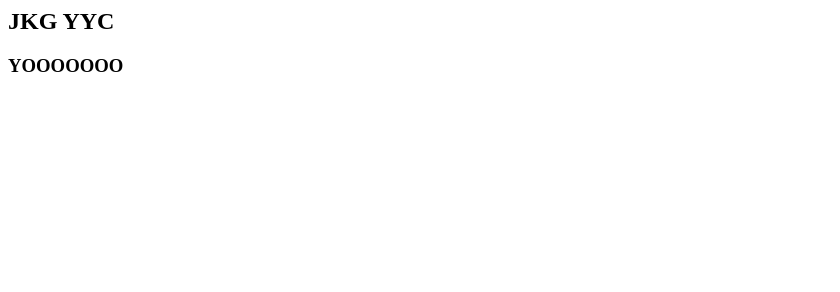
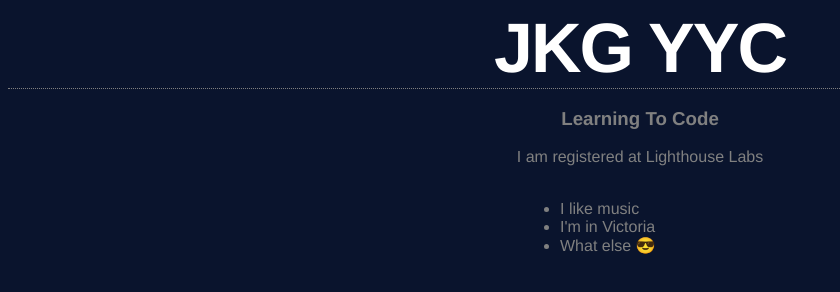
Before and after one commit to jkgyyc/jkgyyc.github.io, a plain HTML site: page index.html in a window 1280 px wide. Shown: the whole page, without its empty margins (0-840 px from the left). Drawn offline with Linux system fonts and the light colour scheme.

Commit message:
added style and list

```diff
--- a/index.html
+++ b/index.html
@@ -1,9 +1,36 @@
 <html>
 <head>
 	<title>JKG YYC</title>
+	<style type="text/css">
+		body{
+			background-color: rgba(10, 20, 45, 11);
+			color: grey;
+			text-align: center;
+			font-family: "Helvetica Neue", Helvetica, Arial, sans-serif;
+		}
+		h2{
+			font-size: 70px;
+			letter-spacing: -2px;
+			margin-bottom: 0;
+			color: white;
+			border-bottom: 1px dotted grey;
+		}
+		ul{
+			width: 200px;
+			text-align: left;
+			margin: 0 auto;
+		}
+	</style>
 </head>
 <body>
 	<h2>JKG YYC</h2>
-	<h3>YOOOOOOO</h3>
+	<h3>Learning To Code</h3>
+	<p>I am registered at Lighthouse Labs</p>
+	<br />
+	<ul>
+		<li>I like music</li>
+		<li>I'm in Victoria</li>
+		<li>What else <span class="smiley">&#128526;</span></li>
+	</ul>
 </body>
 </html>
```
Also changed, not shown: 1 other file.
